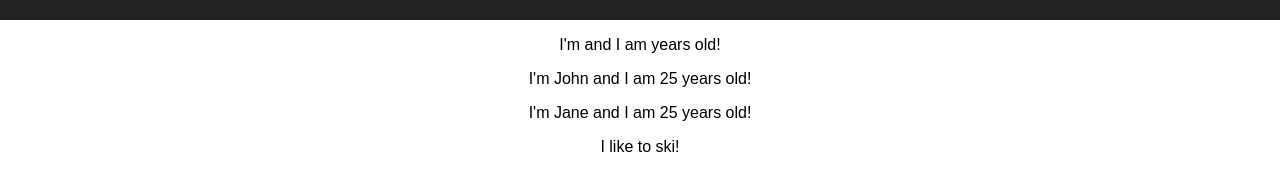
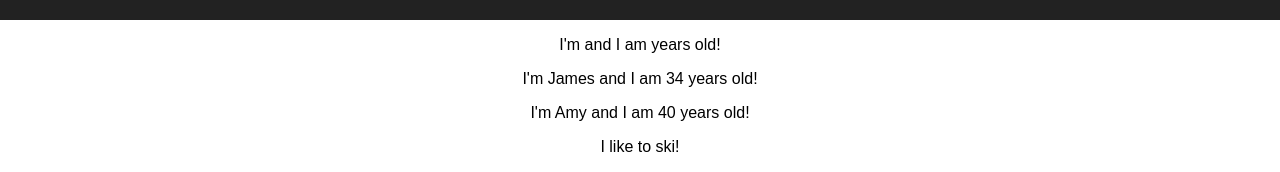
Before and after one commit to hngu/react-app, a React (Create React App) app: page / in a window 1280 px wide. Shown: the part 170-342 px from the top of the page. Built offline with nearby package versions, Linux system fonts and the light colour scheme.

Commit message:
added dynamic state

```diff
--- a/src/App.js
+++ b/src/App.js
@@ -4,6 +4,13 @@ import './App.css'
 import Person from './components/examples/Person/Person'
 
 class App extends Component {
+  state = {
+    people: [
+      {name: 'James', age: 34, id: 1},
+      {name: 'Amy', age: 40, id: 2}
+    ]
+  }
+
   render() {
     return (
       <div className="App">
@@ -12,8 +19,13 @@ class App extends Component {
           <h1 className="App-title">Welcome to React</h1>
         </header>
         <Person />
-        <Person name="John" age="25" />
-        <Person name="Jane" age="25">I like to ski!</Person>
+        {this.state.people.map(person => {
+          return (
+              <Person {...person} key={person.id}>
+                {person.name === 'Amy' ? 'I like to ski!' : '' }
+              </Person>
+          );
+        })}
       </div>
     );
   }
```
